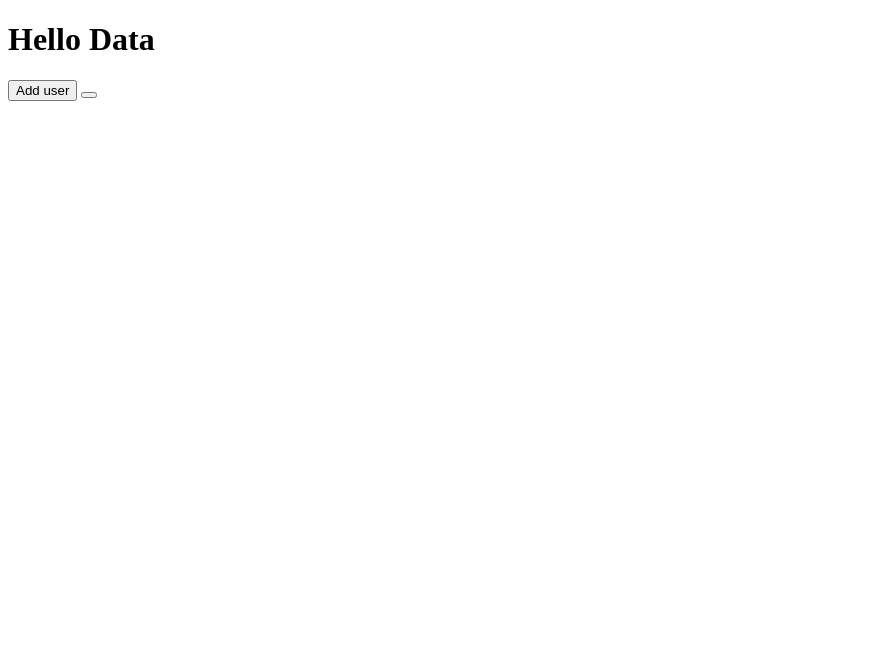
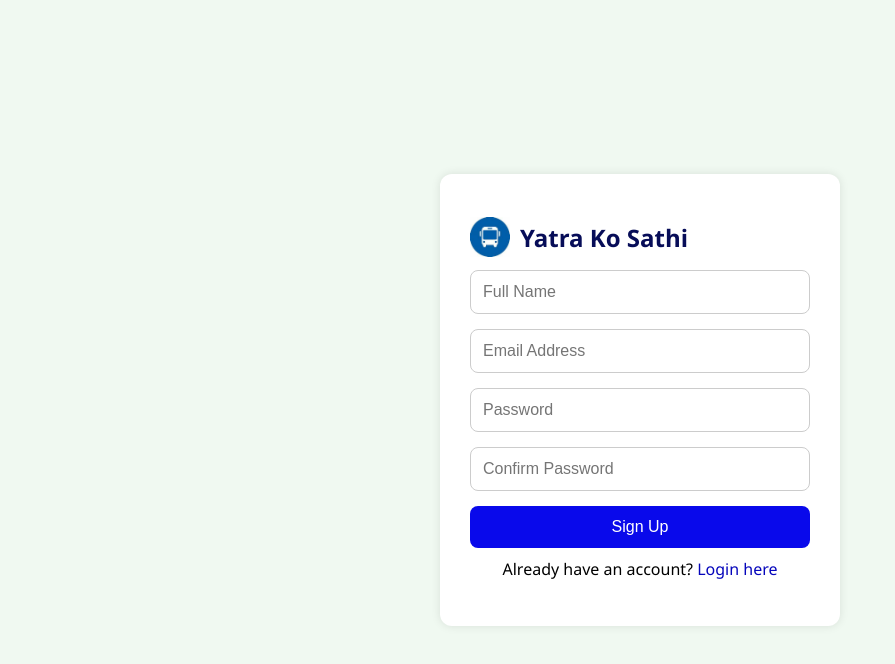
Before and after one commit to prapti48/MobileApp, a plain HTML site: page indexfire.html in a window 1280 px wide. Shown: the whole page, without its empty margins (0-895 px from the left). Drawn offline with nearby package versions, Linux system fonts and the light colour scheme; no server answers.

Commit message:
Week6 work

```diff
--- /dev/null
+++ b/css/signup.css
@@ -0,0 +1,85 @@
+* {
+  box-sizing: border-box;
+}
+
+body {
+  font-family: 'Segoe UI', sans-serif;
+  background: #f0f9f1;
+  display: flex;
+  align-items: center;
+  justify-content: center;
+  height: 100vh;
+  margin: 0;
+}
+
+.container {
+  background: white;
+  padding: 30px;
+  border-radius: 12px;
+  box-shadow: 0 0 10px rgba(0,0,0,0.1);
+  width: 100%;
+  max-width: 400px;
+}
+.logo {
+  display: flex;
+  align-items: center;
+}
+
+.logo img {
+  height: 40px;
+  margin-right: 10px;
+}
+.logo h1 {
+  font-size: 1.5rem;
+  color: #070d58;
+  font-weight: 700;
+}
+
+h2 {
+  text-align: center;
+  color: blue;
+}
+
+form {
+  display: flex;
+  flex-direction: column;
+  gap: 15px;
+}
+
+input {
+  padding: 12px;
+  border: 1px solid #ccc;
+  border-radius: 8px;
+  font-size: 16px;
+}
+
+button {
+  background-color:rgb(9, 9, 235);
+  color: white;
+  padding: 12px;
+  border: none;
+  border-radius: 8px;
+  font-size: 16px;
+  cursor: pointer;
+  transition: background 0.3s ease;
+}
+
+button:hover {
+  background-color: rgb(58, 58, 255)
+}
+
+.login-link {
+  text-align: center;
+  margin-top: 10px;
+}
+
+.login-link a {
+  color: rgb(5, 5, 187);
+  text-decoration: none;
+}
+
+#message {
+  text-align: center;
+  color: red;
+  margin-top: 10px;
+}
--- a/indexfire.html
+++ b/indexfire.html
@@ -5,11 +5,31 @@
   <meta name="viewport" content="width=device-width, initial-scale=1.0">
   <title>Document</title>
   <script type="module" src="javascript/scriptfire.js"></script>
+
+  <script src="https://code.jquery.com/jquery-3.6.0.min.js"></script>
+  <link rel="stylesheet" href="https://cdnjs.cloudflare.com/ajax/libs/font-awesome/6.0.0-beta3/css/all.min.css">
+  <link rel="stylesheet" href="/css/signup.css">
+  <script type="module" src="/javascript/signup.js"></script>
 </head>
 <body>
+    <div class="container">
+        <div class="logo">
+            <img src="/Images/OIP (1).jpeg" alt="Yatra Ko Sathi Logo">
+            <h1>Yatra Ko Sathi</h1>
+        </div>
+        <form id="signupForm">
+          <input type="text" id="fullname" placeholder="Full Name" required />
+          <input type="email" id="email" placeholder="Email Address" required />
+          <input type="password" id="password" placeholder="Password" required />
+          <input type="password" id="confirmPassword" placeholder="Confirm Password" required />
+          <button type="submit">Sign Up</button>
+        </form>
+        <p class="login-link">Already have an account? <a href="#">Login here</a></p>
+        <p id="message"></p>
+      </div>
+      <script src="script.js"></script>
 
-    <h1>Hello Data</h1>
-    <button onclick="writeUserData(2, 'pbs', 'pbs@gmail.com')">Add user</button>
-    <button onclick="updateUserData"></button>
+
+
 </body>
 </html>
--- a/javascript/scriptfire.js
+++ b/javascript/scriptfire.js
@@ -1,12 +1,95 @@
 
-  // Import the functions you need from the SDKs you need
+//   // Import the functions you need from the SDKs you need
+// import { initializeApp } from "https://www.gstatic.com/firebasejs/11.6.0/firebase-app.js";
+// import { getDatabase, set, get, ref, update, remove } from "https://www.gstatic.com/firebasejs/11.6.0/firebase-database.js";
+// // TODO: Add SDKs for Firebase products that you want to use
+// // https://firebase.google.com/docs/web/setup#available-libraries
+
+// // Your web app's Firebase configuration
+// // For Firebase JS SDK v7.20.0 and later, measurementId is optional
+// const firebaseConfig = {
+//   apiKey: "AIzaSyBxaVXNO87GI2X--zJkcZBtsSdrPseJogs",
+//   authDomain: "yatra-ko-sathi.firebaseapp.com",
+//   projectId: "yatra-ko-sathi",
+//   storageBucket: "yatra-ko-sathi.firebasestorage.app",
+//   messagingSenderId: "59070134784",
+//   appId: "1:59070134784:web:fbf76fe57f1cf32c8af6e5",
+//   measurementId: "G-095828W7ES"
+// };
+
+// // Initialize Firebase
+
+// const app = initializeApp(firebaseConfig);
+//   const db= getDatabase(app)
+
+// console.log(db)
+
+
+
+// //Function to write user data to firebase real time database
+// function writeUserData(fullname, name, email, password){
+//   const db=getDatabase();
+// //create a reference/points to 'users/(userid)' and set the data (name and email)
+//   set(ref(db, 'users/'+userId),{
+//     name:name,
+//     email: email
+
+//   });
+// }
+// writeUserData(3, "PBS333", "praptirijal@gmail.com")
+
+// //read user data
+// function readUser(){
+//   const userRef= ref(db, 'users')
+
+//   get(userRef).then((snapshot)=>{
+//     snapshot.forEach((childsnapshot)=>{
+//       console.log(childsnapshot.val());
+//     })
+//   })
+// }
+// readUser()
+
+
+// //update the data
+// function updateUserData(userId, updatedData){
+//   const userRef=ref(db, 'users/' +userId);
+//   update(userRef, updatedData)
+//     .then(()=>{
+//       console.log("user updated successfully");
+//     })
+//     .catch((error)=>{
+//       console.error("Error updating user:", error);
+//     });
+// }
+
+
+// //remove user data
+// function deleteUserData(userId){
+//   const userRef=ref(db, 'users/'+ userId);
+//   remove(userRef)
+//     .then(()=>{
+//       console.log("user removed successfully");
+//     })
+//     .catch((error)=>{
+//       console.error("Error deleting user:", error);
+//     });
+// }
+
+
+// // // Example usage:
+// deleteUserData(2);
+
+// console.log("Added! Good")
+
+
+// signup.js
+
+// Import Firebase SDKs
 import { initializeApp } from "https://www.gstatic.com/firebasejs/11.6.0/firebase-app.js";
-import { getDatabase, set, get, ref, update, remove } from "https://www.gstatic.com/firebasejs/11.6.0/firebase-database.js";
-// TODO: Add SDKs for Firebase products that you want to use
-// https://firebase.google.com/docs/web/setup#available-libraries
+import { getDatabase, set, get, ref } from "https://www.gstatic.com/firebasejs/11.6.0/firebase-database.js";
 
-// Your web app's Firebase configuration
-// For Firebase JS SDK v7.20.0 and later, measurementId is optional
+// Firebase configuration
 const firebaseConfig = {
   apiKey: "AIzaSyBxaVXNO87GI2X--zJkcZBtsSdrPseJogs",
   authDomain: "yatra-ko-sathi.firebaseapp.com",
@@ -18,57 +101,44 @@ const firebaseConfig = {
 };
 
 // Initialize Firebase
+const app = initializeApp(firebaseConfig);
+const db = getDatabase(app);
 
-const app = initializeApp(firebaseConfig);
-  const db= getDatabase(app)
+// Handle Sign Up Form Submit
+const signupForm = document.getElementById("signupForm");
+const message = document.getElementById("message");
 
-console.log(db)
+signupForm.addEventListener("submit", function (e) {
+  e.preventDefault();
 
-//Function to write user data to firebase real time database
-function writeUserData(userId, name, email){
-  const db=getDatabase();
-//create a reference/points to 'users/(userid)' and set the data (name and email)
-  set(ref(db, 'users/'+userId),{
-    name:name,
-    email: email
-  });
-}
-writeUserData(2, "PBS4", "praptirijal@gmail.com")
+  const fullname = document.getElementById("fullname").value.trim();
+  const email = document.getElementById("email").value.trim();
+  const password = document.getElementById("password").value;
+  const confirmPassword = document.getElementById("confirmPassword").value;
 
+  if (password !== confirmPassword) {
+    message.textContent = "Passwords do not match.";
+    message.style.color = "red";
+    return;
+  }
 
-function readUser(){
-  const userRef= ref(db, 'users')
+  // Generate unique user ID (e.g., timestamp-based)
+  const userId = Date.now();
 
-  get(userRef).then((snapshot)=>{
-    snapshot.forEach((childsnapshot)=>{
-      console.log(childsnapshot.val());
+  // Save to Firebase Realtime Database
+  set(ref(db, 'users/' + userId), {
+    fullname: fullname,
+    email: email,
+    password: password // Note: Never store plain passwords in real apps
+  })
+    .then(() => {
+      message.textContent = "Sign up successful!";
+      message.style.color = "green";
+      signupForm.reset();
     })
-  })
-}
-readUser()
-
-
-//update the data
-function updateUserData(userId, updatedData){
-  const userRef=ref(db, 'users/' +userId);
-  update(userRef, updatedData)
-    .then(()=>{
-      console.log("user updated successfully");
-    })
-    .catch((error)=>{
-      console.error("Error updating user:", error);
+    .catch((error) => {
+      console.error("Error writing to database:", error);
+      message.textContent = "Failed to sign up.";
+      message.style.color = "red";
     });
-}
-
-
-//remove user data
-function deleteUserData(userId){
-  const userRef=ref(db, 'users/'+ userId);
-  remove(userRef)
-    .then(()=>{
-      console.log("user removed successfully");
-    })
-    .catch((error)=>{
-      console.error("Error deleting user:", error);
-    });
-}
+});
```
